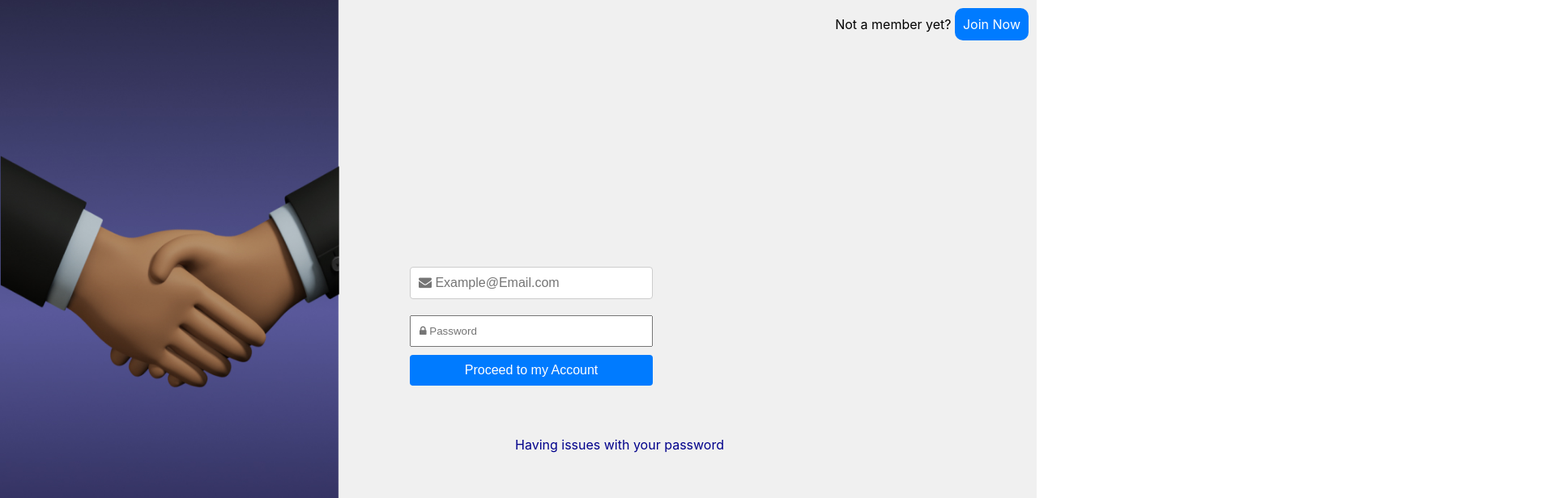
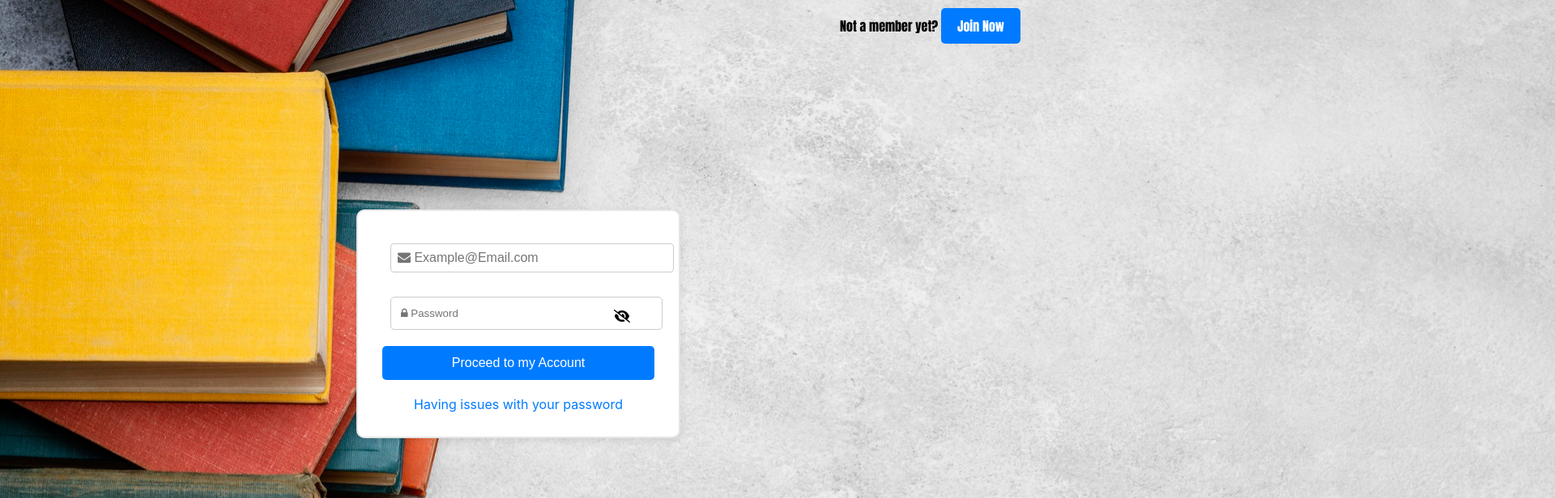
Before and after one commit to paranietharan74/library-management-system-website, a React (Create React App) app: page /login in a window 1280 px wide. Shown: the top 616 px of the page at 81% size, 1920 px wide, since content can reach past the window. Built offline with nearby package versions, Linux system fonts and the light colour scheme; a web font is replaced by a local one.

Commit message:
Login page background change & some designes changed

```diff
--- a/src/App.js
+++ b/src/App.js
@@ -112,7 +112,6 @@ function App() {
         <Route path='/membership-management' element={<MembershipManagement />} />
         <Route path='/librarian-article-management' element={<ArticleManagement articles={articles}/>} />
         <Route path='/admin-notification-control' element={<AdminNotificationControl />} />
-
         {/* TO DO */}
         <Route path='/admin-fine-management' element={<AdminFineManagement />} />
         <Route path='/admin-settings' element={<AdminSettings />} />
--- a/src/Pages/style/loginStyle.module.css
+++ b/src/Pages/style/loginStyle.module.css
@@ -1,126 +1,86 @@
-.login-container {
-    position: relative;
-    width: 100%;
-    overflow: hidden;
+/* Import Google Fonts */
+@import url('https://fonts.googleapis.com/css2?family=Merriweather:ital,wght@0,300;0,400;0,700;0,900;1,300;1,400;1,700;1,900&display=swap');
+@import url('https://fonts.googleapis.com/css2?family=Anton&display=swap');
+@import url('https://fonts.googleapis.com/css2?family=Bitter:ital,wght@0,100..900;1,100..900&display=swap');
+
+/* Root Variables */
+:root {
+    --primary-color: #007bff;
+    --secondary-color: #4caf50;
+    --text-color: #333;
+    --background-color: #f5f5f5;
+    --heading-font: "Merriweather", serif;
+    --join-now-font: "Anton", sans-serif;
+    --body-font: "Arial", sans-serif;
 }
 
-.container {
-    position: relative;
-    z-index: 1;
-}
-
-.img-container {
-    position: absolute;
-    top: 0;
-    left: 0;
-    width: 100vw;
-    height: 100vh;
-    z-index: 0;
-}
-
-.background-img {
-    width: 100%;
-    height: 100%;
-    object-fit: cover;
-}
-
-
+/* Overall Login Container */
 .login-container {
-    position: relative;
     display: flex;
     justify-content: center;
     align-items: center;
     height: 100vh;
+    /* background-color: var(--background-color); */
 }
 
-.container {
-    z-index: 1;
-    text-align: center;
-    color: #fff;
-    margin-left: 25vw;
-}
-
+/* Join Now Section */
 .join-now {
     position: absolute;
     top: 20px;
-    right: 10px;
-    z-index: 2;
-    width: auto;
+    right: 20px;
+    font-family: var(--join-now-font);
 }
 
-.login-form {
-    margin-bottom: 20px;
+.join-now a {
+    text-decoration: none;
+    color: #fff;
+    background-color: var(--primary-color);
+    padding: 10px 20px;
+    border-radius: 5px;
 }
 
-.login-form form {
-    display: flex;
-    flex-direction: column;
-    align-items: center;
-    height: 40vh;
-    padding: 100px;
+/* Form Container */
+.container {
+    max-width: 400px;
+    width: 100%;
+    padding: 30px;
+    background-color: #fff;
+    border-radius: 10px;
+    box-shadow: 0 2px 10px rgba(0, 0, 0, 0.1);
+    border: 2px solid #e6e6e6;
 }
 
-.form{
-    width: 300px;
-    overflow-wrap: break-word;
-}
-.login-form input[type='text']{
-    width: 300px;
-    padding: 10px;
-    margin: 10px;
-    margin-bottom: 10px;
+/* Form Title */
+.form-title {
+    font-family: var(--heading-font);
+    font-size: 24px;
+    font-weight: bold;
+    color: var(--text-color);
+    margin-bottom: 20px;
+    text-align: center;
 }
 
-.login-form input[type='password'] {
-    width: 300px;
-    padding: 10px;
-    margin: 10px;
-    margin-bottom: 10px;
+/* Input Styles */
+.login-form input {
+    max-width: 350px;
+    width: 100%;
+    padding: 12px;
+    margin-bottom: 20px;
+    border: 1px solid #ccc;
+    border-radius: 5px;
+    font-family: var(--body-font);
 }
 
-.login-form-submit-button {
-    width: 300px;
-    padding: 10px;
-    background-color: #007bff;
-    color: #fff;
+/* Password Toggle Button */
+.eye-icon-button {
+    position: absolute;
+    top: 50%;
+    right: 10px;
+    transform: translateY(-50%);
+    background: none;
     border: none;
     cursor: pointer;
-}
-
-.forgot-password {
     color: black;
-}
-
-.eye-icon-button {
-    background-color: transparent;
-    border: none;
-    cursor: pointer;
-    padding: 0;
-    padding: 5px;
-}
-
-.join-now a{
-    text-decoration: none;
-    color: white;
-    background-color: #007bff;
-    border-radius: 10px;
-    padding: 10px;
-}
-
-.forgot-password a {
-    text-decoration: none;
-    color: darkblue;
-    padding-right: 200px;
-    margin-left: 130px;
-}
-
-.password-input {
-    display: flex;
-    align-items: center;
-}
-
-.input-container {
-    justify-content: space-between;
 }
 
 .input-wrapper {
@@ -128,16 +88,47 @@
 }
 
 .login-input {
-    width: calc(50% - 20px);
-    padding-right: 40px;
+    width: calc(100% - 40px); /* Adjusted width to accommodate the eye icon button */
+    padding: 10px;
+    margin: 10px;
+    font-family: 'Arial, FontAwesome';
 }
 
-.eye-icon-button {
+/* Submit Button */
+.login-form-submit-button {
+    width: 100%;
+    padding: 12px;
+    background-color: var(--primary-color);
+    color: #fff;
+    border: none;
+    border-radius: 5px;
+    cursor: pointer;
+    transition: background-color 0.3s ease;
+}
+
+.login-form-submit-button:hover {
+    background-color: var(--secondary-color);
+}
+
+/* Forgot Password Link */
+.forgot-password {
+    text-align: center;
+    margin-top: 20px;
+}
+
+.forgot-password a {
+    text-decoration: none;
+    color: var(--primary-color);
+}
+
+
+.img-container {
     position: absolute;
-    right: 10px;
-    top: 50%;
-    transform: translateY(-50%);
-    background-color: transparent;
-    border: none;
-    cursor: pointer;
+    top: 0;
+    left: 0;
+    width: 100vw;
+    /* Full viewport width */
+    height: 100vh;
+    /* Full viewport height */
+    z-index: -1;
 }
```
Also changed, not shown: src/Pages/login.js (+12 -2 lines), src/resources/library-login-bg.jpg (added).
